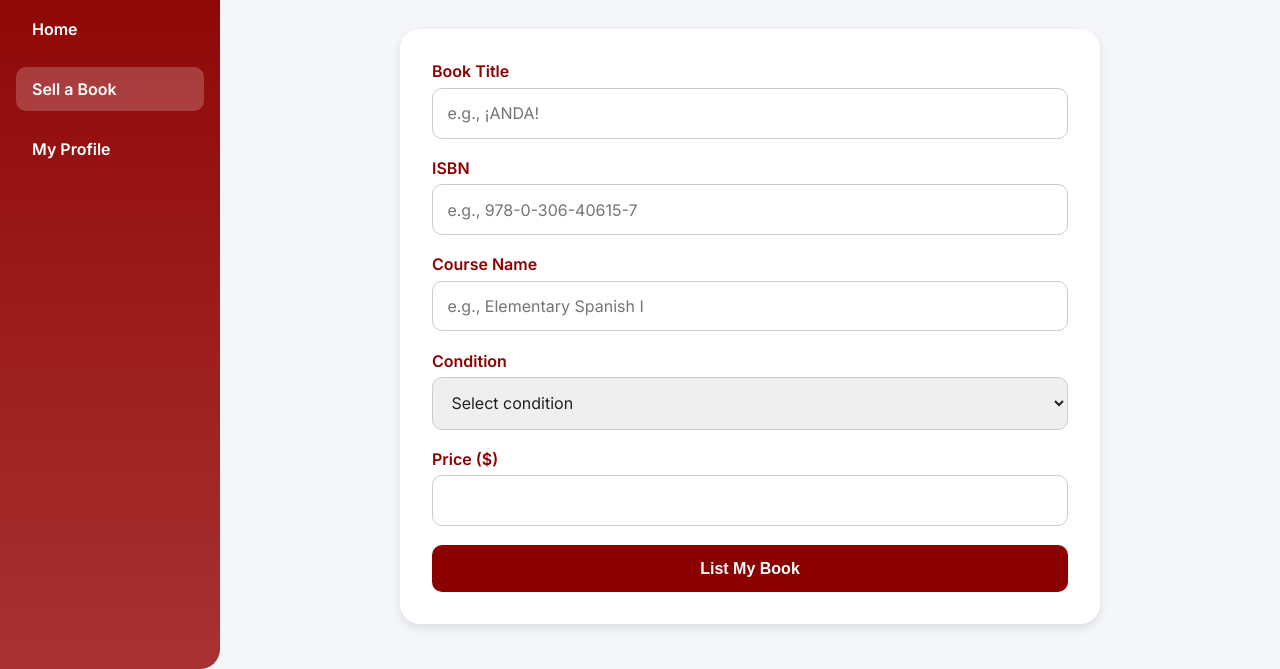
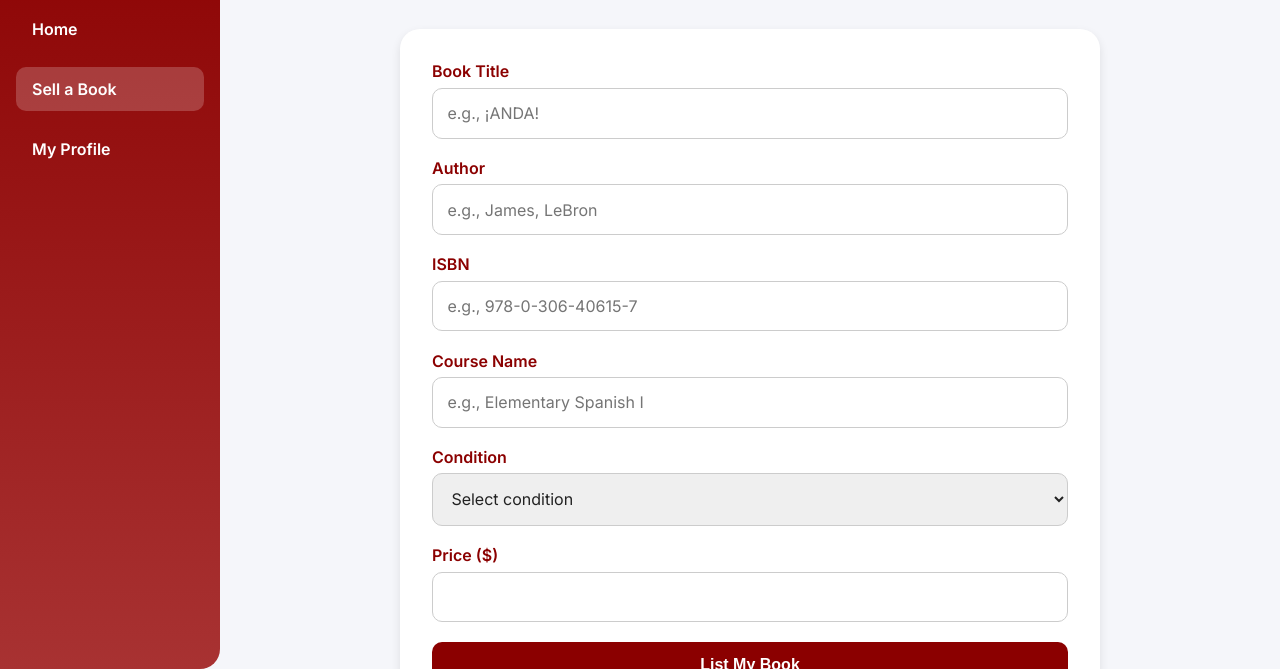
Before and after one commit to vic-ganson/BCBookSwap, a plain HTML site: page src/main/resources/templates/sell.html in a window 1280 px wide. Shown: the part 131-800 px from the top of the page. Drawn offline with Linux system fonts and the light colour scheme.

Commit message:
Update sell.html

```diff
--- a/src/main/resources/templates/sell.html
+++ b/src/main/resources/templates/sell.html
@@ -199,6 +199,11 @@
         </div>
 
         <div>
+          <label for="author">Author</label>
+          <input type="text" id="author" name="author" placeholder="e.g., James, LeBron" required>
+        </div>
+
+        <div>
           <label for="isbn">ISBN</label>
           <input type="text" id="isbn" name="isbn" placeholder="e.g., 978-0-306-40615-7" required>
         </div>
@@ -250,6 +255,7 @@
         password: 'password123',
         code: document.getElementById('course').value,
         title: document.getElementById('title').value,
+        author: document.getElementById('author').value,
         ISBN: document.getElementById('isbn').value,
         price: document.getElementById('price').value,
         condition: document.getElementById('condition').value
```
